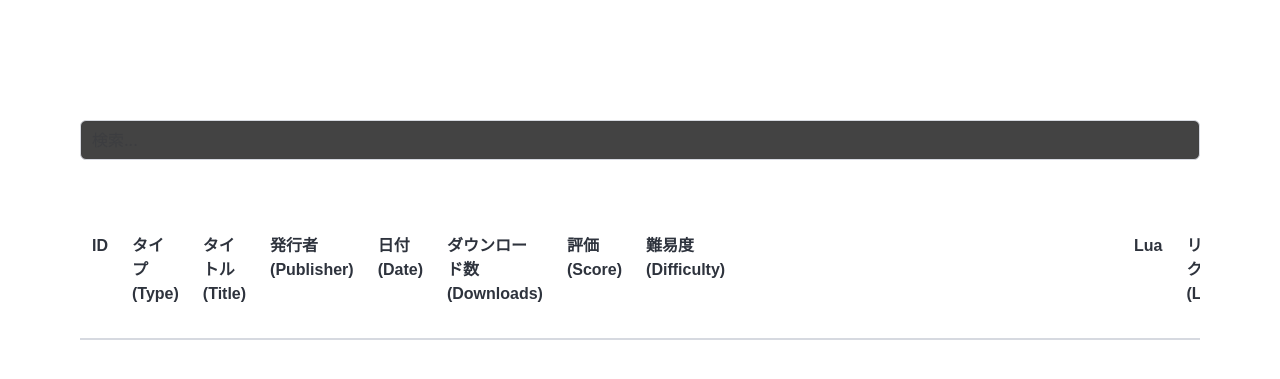
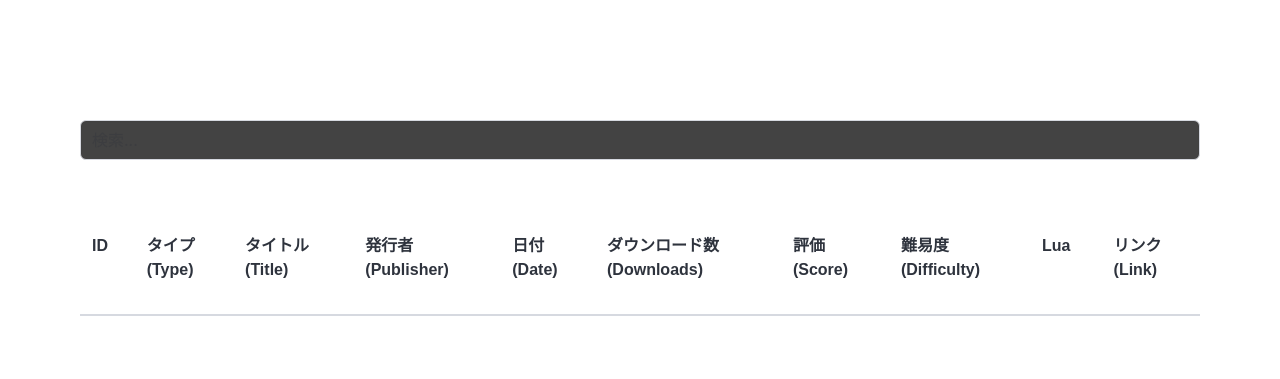
Before and after one commit to MI11435/DankagLikeAPI, a Node server app: template src/views/main.ejs in a window 1280 px wide. Shown: the top 379 px of the page. Run offline with Node 20, Linux system fonts and the light colour scheme; the template is opened without the code that fills it, so the values that code supplies are empty; some libraries are stand-ins or nearby versions.

Commit message:
Update main.ejs

```diff
--- a/src/views/main.ejs
+++ b/src/views/main.ejs
@@ -29,17 +29,44 @@
         <table class="table is-striped is-fullwidth">
           <thead>
             <tr>
-              <th class="sortable">ID <span class="sort-arrow"></span></th>
-              <th class="sortable">タイプ　(Type)<span class="sort-arrow"></span></th>
-              <th class="sortable">タイトル　(Title) <span class="sort-arrow"></span></th>
-              <th class="sortable">発行者
-                (Publisher) <span class="sort-arrow"></span></th>
-              <th class="sortable numeric">日付　(Date) <span class="sort-arrow"></span></th>
-              <th class="sortable numeric">ダウンロード数　(Downloads) <span class="sort-arrow"></span></th>
-              <th class="sortable numeric">評価　(Score) <span class="sort-arrow"></span></th>
-              <th>難易度　　　　　　　　　　　　　　　　　　　　　　　　　　　　(Difficulty)</th>
-              <th class="sortable">Lua <span class="sort-arrow"></span></th>
-              <th>リンク　(Link)</th>
+              <th class="sortable">
+                <p>ID</p>
+                <span class="sort-arrow"></span>
+              </th>
+              <th class="sortable">
+                <p>タイプ</p><p>(Type)</p>
+                <span class="sort-arrow"></span>
+              </th>
+              <th class="sortable">
+                <p>タイトル</p><p>(Title)</p>
+                <span class="sort-arrow"></span>
+              </th>
+              <th class="sortable">
+                <p>発行者</p><p>(Publisher)</p>
+                <span class="sort-arrow"></span>
+              </th>
+              <th class="sortable numeric">
+                <p>日付</p><p>(Date)</p>
+                <span class="sort-arrow"></span>
+              </th>
+              <th class="sortable numeric">
+                <p>ダウンロード数</p><p>(Downloads)</p>
+                <span class="sort-arrow"></span>
+              </th>
+              <th class="sortable numeric">
+                <p>評価</p><p>(Score)</p>
+                <span class="sort-arrow"></span>
+              </th>
+              <th>
+                <p>難易度</p><p>(Difficulty)</p>
+              </th>
+              <th class="sortable">
+                <p>Lua</p>
+                <span class="sort-arrow"></span>
+              </th>
+              <th>
+                <p>リンク</p><p>(Link)</p>
+              </th>
             </tr>
           </thead>
           <tbody>
```
